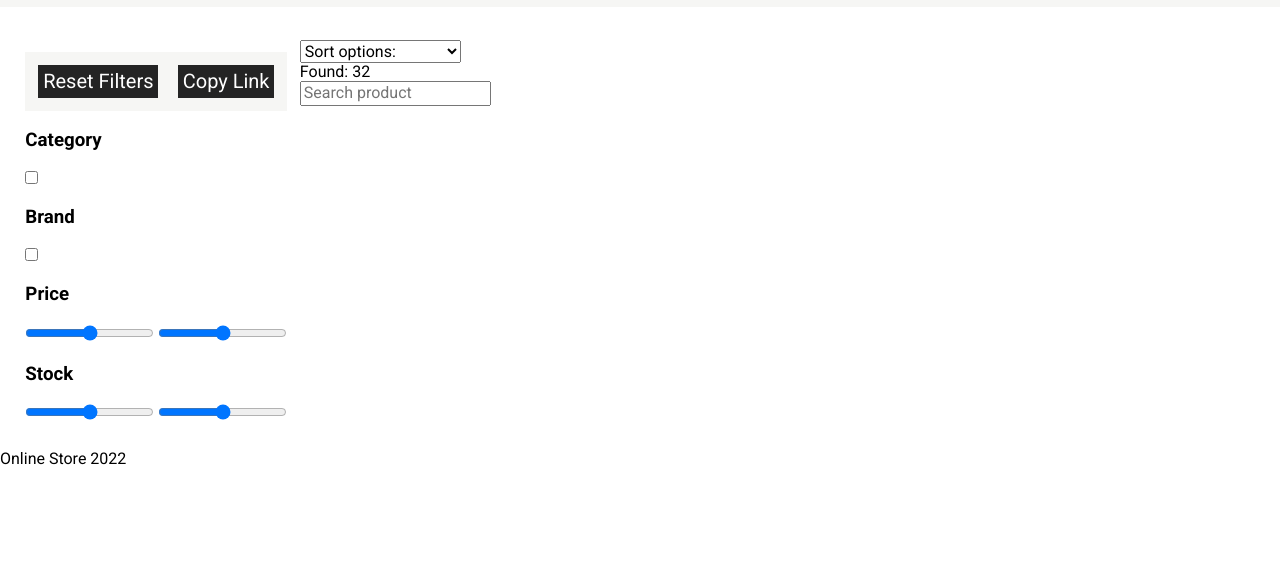
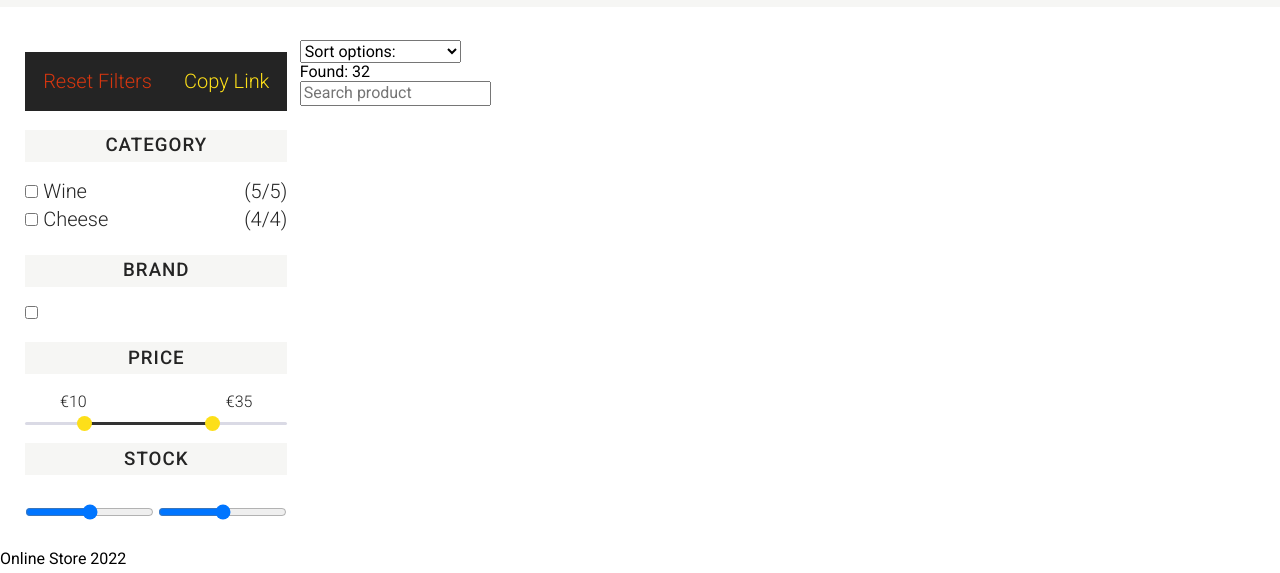
Before and after one commit to sensaur/online-store, a website built with webpack: page src/index.html in a window 1280 px wide. Shown: the part 227-800 px from the top of the page. Built offline with nearby package versions, Linux system fonts and the light colour scheme; files whose address does not match are found by name; a web font is replaced by a local one.

Commit message:
feat: layout filters and implement multirange for price

```diff
--- /dev/null
+++ b/src/components/app/getMultirange.ts
@@ -0,0 +1,41 @@
+class Multirange{
+    block: HTMLElement;
+
+    constructor(block: HTMLElement, ){
+        this.block = block;
+    }
+
+    getMultirangeData(){
+        let slidersArr = this.block.querySelectorAll(".range");
+        let sliderOne = slidersArr[0];
+        let sliderTwo = slidersArr[1];
+        let displayValOne = this.block.querySelector(".multirange__data_from");
+        let displayValTwo = this.block.querySelector(".multirange__data_to");;
+        let minGap = 0;
+        let sliderTrack = this.block.querySelector(".dual-slider");
+        if ((sliderOne instanceof HTMLInputElement)&&(sliderTwo instanceof HTMLInputElement)&&(displayValOne !== null)&&(displayValTwo !== null)&&(sliderTrack instanceof HTMLElement)){
+            if(parseInt(sliderTwo.value) - parseInt(sliderOne.value) <= minGap){
+              sliderOne.value = `${parseInt(sliderTwo.value) - minGap}`;
+          }
+          displayValOne.textContent = `€${sliderOne.value}`;
+          fillColor(sliderOne, sliderTwo, sliderTrack);
+          if(parseInt(sliderTwo.value) - parseInt(sliderOne.value) <= minGap){
+              sliderTwo.value = `${parseInt(sliderOne.value) + minGap}`;
+          }
+          displayValTwo.textContent = `€${sliderTwo.value}`;
+          fillColor(sliderOne, sliderTwo, sliderTrack);
+          }
+
+    }
+
+}
+
+
+function fillColor(sliderOne: HTMLInputElement, sliderTwo: HTMLInputElement, sliderTrack: HTMLElement){
+   let sliderMaxValue = sliderOne.max;
+   let percent1 = (Number(sliderOne.value) / Number(sliderMaxValue)) * 100;
+   let percent2 = (Number(sliderTwo.value) / Number(sliderMaxValue)) * 100;
+   sliderTrack.style.background = `linear-gradient(to right, #dadae5 ${percent1}% , #333333 ${percent1}% , #333333 ${percent2}%, #dadae5 ${percent2}%)`;
+}
+
+export default Multirange;
--- a/src/index.html
+++ b/src/index.html
@@ -1,5 +1,5 @@
 <!DOCTYPE html>
-<html>
+<html lang="en">
 <head>
     <meta charset="utf-8"/>
     <meta name="viewport" content="width=device-width, initial-scale=1.0"/>
@@ -35,9 +35,18 @@
                     <h3 class="subtitle filter__subtitle">Category</h3>
                     <div class="list filter__list filter__list_category">
                         <div class="checkbox-line list__checkbox-line checkbox-line_active">
-                            <input type="checkbox" class="checkbox-line__checkbox">
-                            <label class="label checkbox-line__label" for=""></label>
-                            <span class="data-filter checkbox-line__data-filter"></span>
+                            <div class="wrapper_checkbox">
+                                <input type="checkbox" class="checkbox-line__checkbox">
+                                <label class="label checkbox-line__label" for="">Wine</label>
+                            </div>
+                            <span class="data-filter checkbox-line__data-filter">(5/5)</span>
+                        </div>
+                        <div class="checkbox-line list__checkbox-line checkbox-line_active">
+                            <div class="wrapper_checkbox">
+                                <input type="checkbox" class="checkbox-line__checkbox">
+                                <label class="label checkbox-line__label" for="">Cheese</label>
+                            </div>
+                            <span class="data-filter checkbox-line__data-filter">(4/4)</span>
                         </div>
                     </div>
                 </div>
@@ -54,14 +63,16 @@
                 <div class="filter filter_price">
                     <h3 class="subtitle filter__subtitle">Price</h3>
                     <div class="list filter__list filter__list_price">
-                        <div class="multirange list__multirange">
+                        <div class="multirange list__multirange multirange_price">
                             <div class="data multirange__data">
-                                <span class="multirange__data_from"></span>
+                                <span class="multirange__data_from">€10</span>
                                 <span class="multirange__data_arrows"></span>
-                                <span class="multirange__data_to"></span>
+                                <span class="multirange__data_to">€100</span>
                             </div>
-                            <input type="range" min="0" max="48" class="range multirange__range">
-                            <input type="range" min="0" max="48" class="range multirange__range">
+                            <div class="dual-slider multirange__dual-slider">
+                                <input type="range" min="0" max="48" value="10"  class="range multirange__range">
+                                <input type="range" min="0" max="48" value="35"  class="range multirange__range range_top">
+                            </div>
                         </div>
                     </div>
                 </div>
--- a/src/index.ts
+++ b/src/index.ts
@@ -1,5 +1,24 @@
 import './styles/main.scss';
-import app from './components/app/app';
+import Multirange from './components/app/getMultirange';
 
-console.log('work');
-app('привет из ветки тест PR');
+let multirangeBlockPrice = document.querySelector(".multirange_price");
+if (multirangeBlockPrice instanceof HTMLElement){
+    const multirangePrice = new Multirange(multirangeBlockPrice);
+    multirangePrice.getMultirangeData();
+    let slidersArr = multirangeBlockPrice.querySelectorAll(".range");
+    let sliderOne = slidersArr[0];
+    let sliderTwo = slidersArr[1];
+    if ((sliderOne instanceof HTMLElement)&&(sliderTwo instanceof HTMLElement)){
+        sliderOne.onchange = function(){
+            multirangePrice.getMultirangeData();
+        }
+        sliderTwo.onchange = function(){
+            multirangePrice.getMultirangeData();
+        }
+    }
+}
+
+
+/*window.onload = function(){
+    getMultirangeData();
+}*/
--- a/src/styles/components/_button.scss
+++ b/src/styles/components/_button.scss
@@ -1,7 +1,22 @@
 .button{
-    background-color: rgba($color-additional, $alpha: 1);
     color: $color-white;
     padding: 2%;
     font-size: 2rem;
     border-style: none;
+    background-color: $color-additional;
+    font-weight: 300;
+    cursor: pointer;
+    &:hover{
+        background-color: $brand-color2;
+        color: $color-text-dark;
+        font-weight: 400;
+    }
 }
+
+.button_reset{
+    color: $color-buttons;
+}
+
+.button_link{
+    color: $color-button-hover;
+}
--- /dev/null
+++ b/src/styles/components/_multirange.scss
@@ -0,0 +1,76 @@
+.multirange__data{
+    display: flex;
+    width: 100%;
+    justify-content: space-around;
+    margin-bottom: 1rem;
+}
+.dual-slider{
+    position: relative;
+    height: 0.3rem;
+    border-radius: 5px;
+    .range{
+        -webkit-appearance: none;
+        -moz-appearance: none;
+        appearance: none;
+        width: 100%;
+        outline: none;
+        position: absolute;
+        margin: auto;
+        top: 0;
+        bottom: 0;
+        background-color: transparent;
+        pointer-events: none;
+        &::-moz-range-thumb{
+            -webkit-appearance: none;
+            height: 1.5rem;
+            width: 1.5rem;
+            cursor: pointer;
+            border-radius: 50%;
+            background-color: $color-button-hover;
+            pointer-events: auto;
+        }
+        &::-webkit-slider-runnable-track{
+            -webkit-appearance: none;
+            height: 5px;
+        }
+
+        &::-moz-range-track{
+            -moz-appearance: none;
+            height: 5px;
+        }
+        &::-webkit-slider-thumb{
+            -webkit-appearance: none;
+            height: 1.5rem;
+            width: 1.5rem;
+            background-color: $color-button-hover;
+            cursor: pointer;
+            margin-top: -5px;
+            pointer-events: auto;
+            border-radius: 50%;
+        }
+
+        &::-moz-range-thumb{
+            -webkit-appearance: none;
+            height: 1.5rem;
+            width: 1.5rem;
+            cursor: pointer;
+            border-radius: 50%;
+            background-color: $color-button-hover;
+            pointer-events: auto;
+        }
+        &::-ms-thumb{
+            appearance: none;
+            height: 1.5rem;
+            width: 1.5rem;
+            cursor: pointer;
+            border-radius: 50%;
+            background-color: $color-button-hover;
+            pointer-events: auto;
+        }
+        &:active::-webkit-slider-thumb{
+            background-color: #ffffff;
+            border: 3px solid $color-additional;
+        }
+    }
+
+}
--- a/src/styles/layout/_filters.scss
+++ b/src/styles/layout/_filters.scss
@@ -1,10 +1,37 @@
 .filters{
     padding: 1%;
+    color: $color-additional;
     .reset-link{
         display: flex;
         justify-content: space-between;
-        background-color:  rgba($brand-color2, $alpha: 0.4);
+        background-color: $color-additional;
         padding: 5%;
+    }
+    .filter{
+        display: flex;
+        flex-direction: column;
+        font-weight: 300;
+        .subtitle{
+            background-color:  rgba($brand-color2, $alpha: 0.4);
+            text-transform: uppercase;
+            letter-spacing: 0.1rem;
+            font-weight: 500;
+            text-align: center;
+            padding: 2%;
+        }
+        .list{
+            .checkbox-line{
+                display: flex;
+                justify-content: space-between;
+                margin-bottom: 0.5rem;
+                font-size: 2rem;
+                .wrapper_checkbox{
+                }
+
+            }
+        }
+
+
 
     }
 
--- a/src/styles/main.scss
+++ b/src/styles/main.scss
@@ -13,3 +13,4 @@
 
 //components
 @import "components/button";
+@import "components/multirange";
```
Also changed, not shown: .eslintrc.json.
